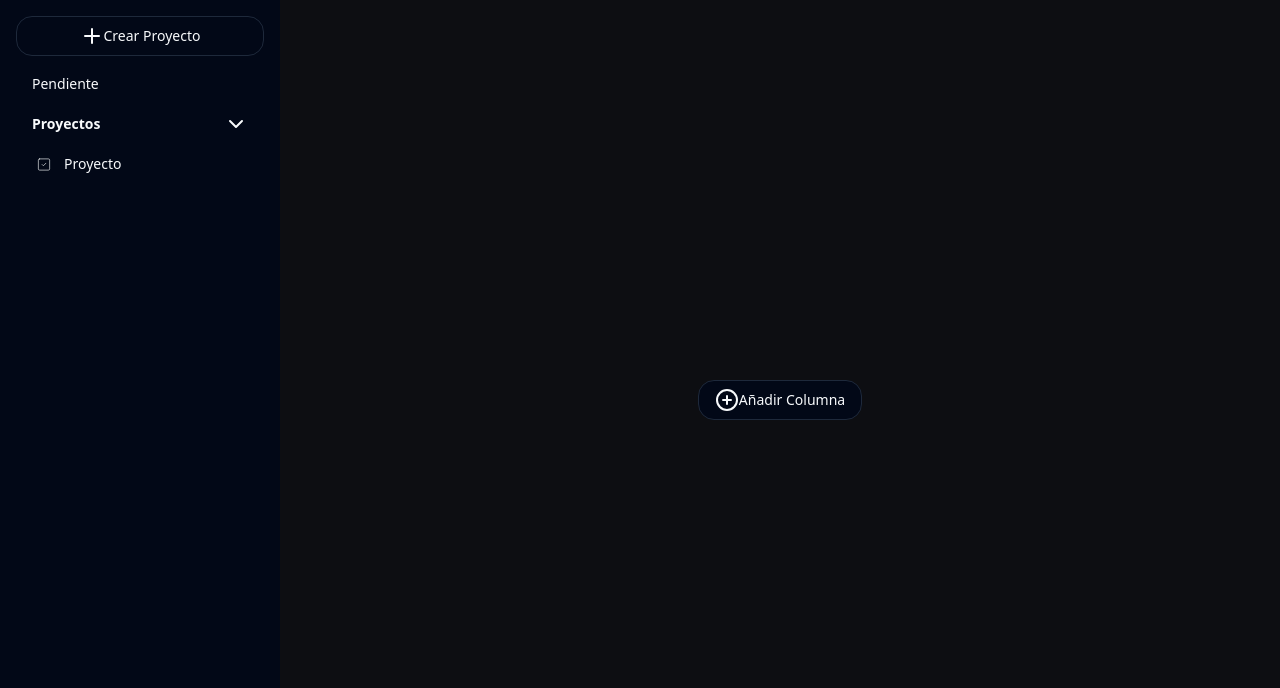
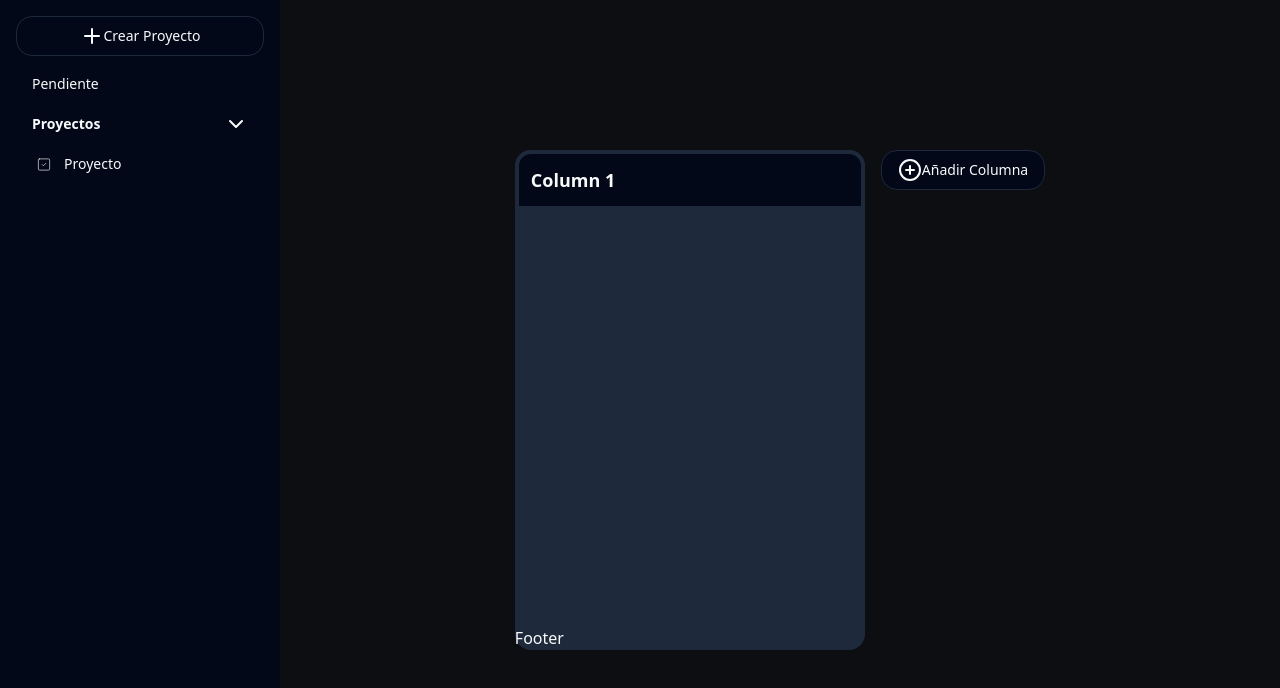
Before and after one commit to Davs07/heztor-projects, a React (Vite) app: page /project in a window 1280 px wide. Both pictures are taken after a click on the button "Añadir Columna". Shown: the top 688 px of the page. Built offline with nearby package versions, Linux system fonts and the light colour scheme.

Commit message:
Refactor App.tsx, button.tsx, Project.tsx, and KanbanBoard.tsx: update CSS classes, add state and functionality to KanbanBoard, and modify button variants.

```diff
--- a/src/App.tsx
+++ b/src/App.tsx
@@ -8,7 +8,8 @@ import { Project } from "./pages/Project";
 
 function App() {
   return (
-    <div className="h-screen overflow-hidden flex flex-row text-primary   bg-background dark">
+    <div className="h-screen overflow-hidden flex flex-row text-primary
+bg-background dark">
       <aside className=" col-span-2 bg-card h-full w-[280px] justify-start p-4">
         <div className="w-full h-full ">
           <nav>
--- a/src/components/ui/button.tsx
+++ b/src/components/ui/button.tsx
@@ -13,12 +13,12 @@ const buttonVariants = cva(
         destructive:
           "bg-destructive text-destructive-foreground hover:bg-destructive/90",
         outline:
-          "border border-input bg-card hover:bg-accent hover:text-accent-foreground",
+          "border border-input bg-card hover:text-accent-foreground  /*hover:bg-accent*/ hover:border-rose-500",
         secondary:
           "bg-secondary text-secondary-foreground hover:bg-secondary/80",
         ghost: "hover:bg-accent hover:text-accent-foreground",
         link: "text-primary underline-offset-4 hover:underline",
-        my: "bg-background bg-card text-primary border border-slate-500",
+        my: "bg-background bg-card text-primary border border-slate-500 ",
       },
       size: {
         default: "h-10 px-4 py-2",
--- a/src/pages/Project.tsx
+++ b/src/pages/Project.tsx
@@ -2,7 +2,7 @@ import { KanbanBoard } from "@/sections/KanbanBoard";
 
 export const Project = () => {
   return (
-    <div>
+    <div className="w-full">
       <KanbanBoard />
     </div>
   );
--- /dev/null
+++ b/src/sections/ColumnContainer.tsx
@@ -0,0 +1,20 @@
+import { Column } from "@/types";
+
+interface Props {
+  column: Column;
+}
+export const ColumnContainer = (props: Props) => {
+  const { column } = props;
+  return (
+    <div className="bg-secondary w-[350px] h-[500px] max-h-[500px] rounded-2xl flex flex-col ">
+      {/* Column Task Tittle */}
+      <div className="bg-card h-[60px] text-lg font-bold cursor-grab rounded-2xl rounded-b-none p-3 border-4 border-secondary">
+        {column.title}
+      </div>
+      {/* Column Task Container */}
+      <div className="w-full h-full flex flex-grow"></div>
+      {/* Column Task Footer */}
+      <div>Footer</div>
+    </div>
+  );
+};
--- a/src/sections/KanbanBoard.tsx
+++ b/src/sections/KanbanBoard.tsx
@@ -1,7 +1,27 @@
 import { Button } from "@/components/ui/button";
+import { Column } from "@/types";
 import { PlusCircle } from "lucide-react";
+import { useState } from "react";
+import { ColumnContainer } from "./ColumnContainer";
 
 export const KanbanBoard = () => {
+  const [columns, setColumns] = useState<Column[]>([]);
+
+  console.log(columns);
+
+  const createNewColumn = () => {
+    const columnToAdd: Column = {
+      id: generateId(),
+      title: `Column ${columns.length + 1}`,
+    };
+
+    setColumns([...columns, columnToAdd]);
+  };
+
+  const generateId = () => {
+    return Math.random().toString(36).substr(2, 9);
+  };
+
   return (
     <div
       className="
@@ -10,12 +30,17 @@ export const KanbanBoard = () => {
         min-h-screen
         w-full
         items-center
-        overflow-x-auto
+        overflow-x-scroll
         overflow-y-auto
         px-10
     ">
-      <div className="m-auto">
-        <Button variant="outline">
+      <div className="m-auto flex  gap-4">
+        <div className="flex gap-4">
+          {columns.map((column) => (
+            <ColumnContainer column={column} key={column.id} />
+          ))}
+        </div>
+        <Button variant="outline" onClick={createNewColumn}>
           <PlusCircle />
           Añadir Columna
         </Button>
--- /dev/null
+++ b/src/types.ts
@@ -0,0 +1,47 @@
+export type Id = string | number;
+
+export type Column = {
+  id: Id;
+  title: string;
+};
+
+/* export type Project = {
+  id: id;
+  name: string;
+  description?: string;
+  status: boolean;
+  createdAt?: string;
+  updatedAt?: string;
+};
+
+export type ProjectStatus = {
+  id: id;
+  name: string;
+};
+
+export type User = {
+  id: id;
+  name: string;
+};
+
+export type UserRole = {
+  id: id;
+  name: string;
+};
+
+export type ProjectUser = {
+  id: id;
+  project: Project;
+  user: User;
+  role: UserRole;
+};
+
+export type Task = {
+  id: id;
+  name: string;
+  description?: string;
+  status: boolean;
+  createdAt?: string;
+  updatedAt?: string;
+};
+ */
```
